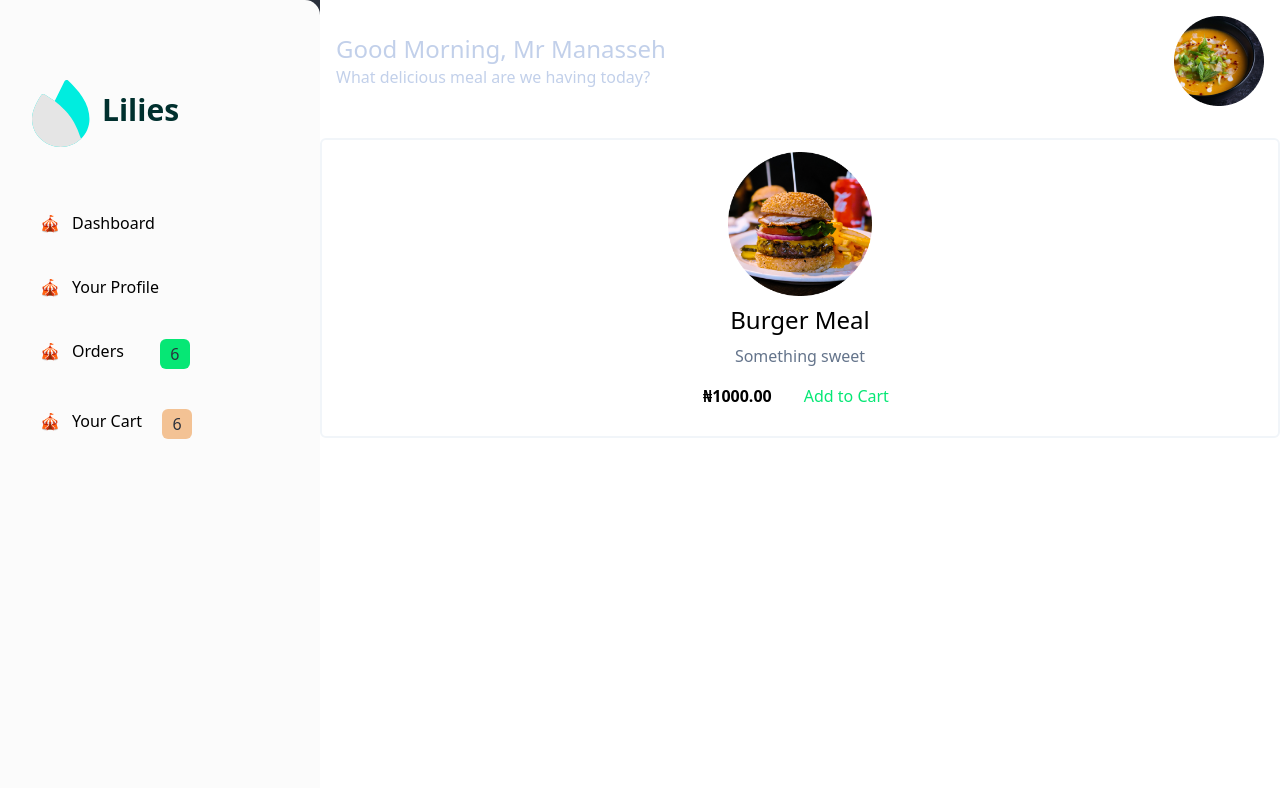
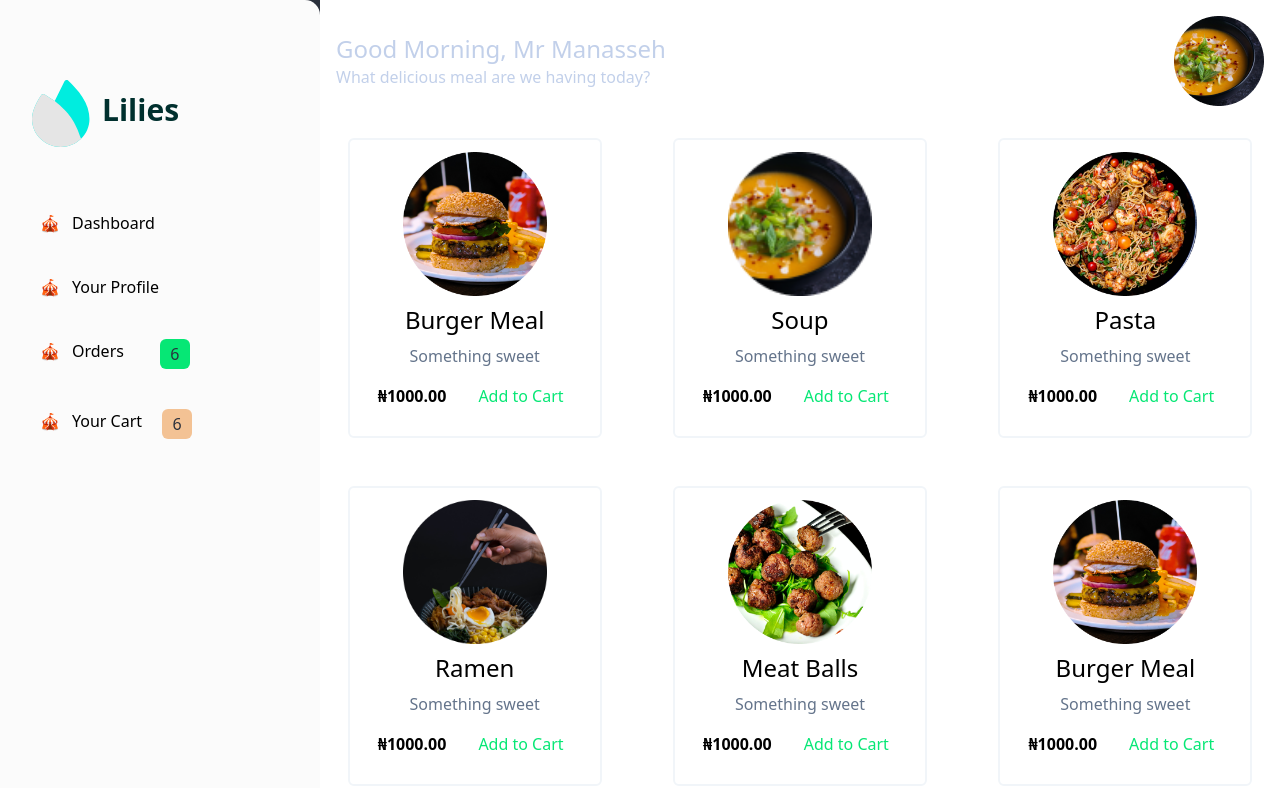
Before and after one commit to manaboy-07/Lilies, a React (Create React App) app: page / in a window 1280 px wide. Shown: the top 788 px of the page. Built offline with nearby package versions, Linux system fonts and the light colour scheme.

Commit message:
working on dashboard

```diff
--- a/src/components/DashContent.jsx
+++ b/src/components/DashContent.jsx
@@ -3,6 +3,7 @@
 import React from "react";
 import Soup from "../Images/soup.png";
 import DashProps from "./DashProps";
+import MeatBalls from "../Images/meatballs.png";
 import Spag from "../Images/HeroImage.png";
 import Burger from "../Images/burgers.png";
 import Stir from "../Images/Stir.png";
@@ -21,7 +22,12 @@ function DashContent() {
         </section>
       </div>
 
-      <section>
+      <section className='place-items-center grid lg:grid-cols-3 md:grid-cols-2 grid-cols-1 gap-4 '>
+        <DashProps name='Burger Meal' src={Burger} des='Something sweet' />
+        <DashProps name='Soup' src={Soup} des='Something sweet' />
+        <DashProps name='Pasta' src={Stir} des='Something sweet' />
+        <DashProps name='Ramen' src={Spag} des='Something sweet' />
+        <DashProps name='Meat Balls' src={MeatBalls} des='Something sweet' />
         <DashProps name='Burger Meal' src={Burger} des='Something sweet' />
       </section>
     </div>
--- a/src/index.css
+++ b/src/index.css
@@ -41,6 +41,7 @@
 .dash-content {
   width: 75%;
   position: fixed;
+  overflow-y: scroll;
   right: 0;
   height: 100vh;
 }
```
